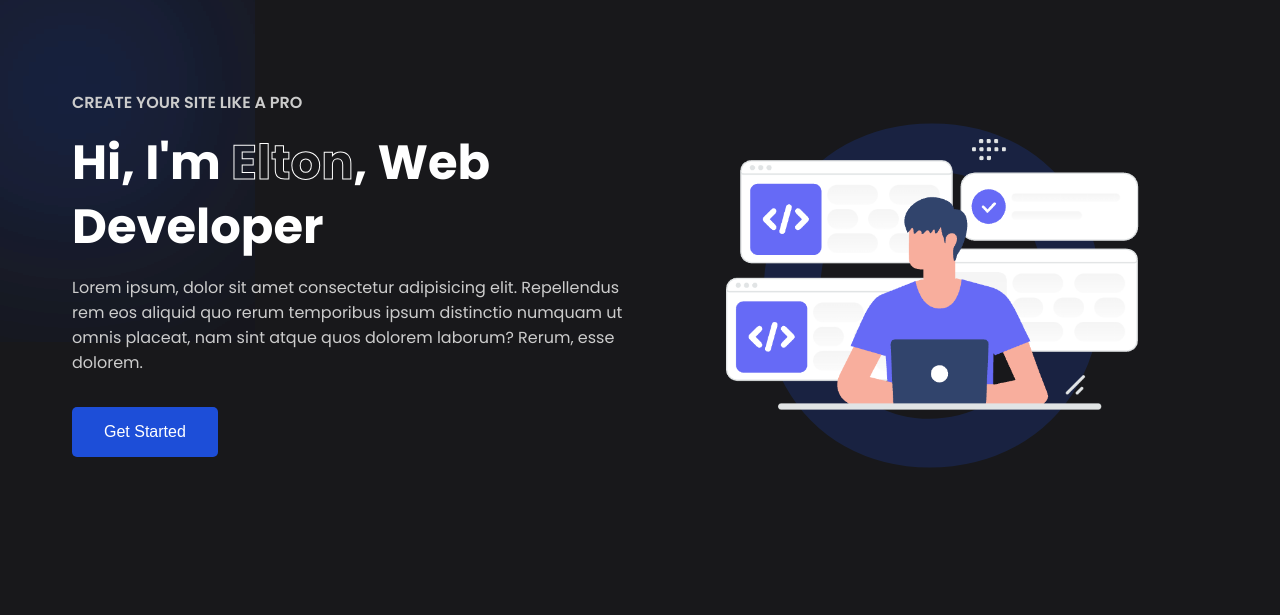
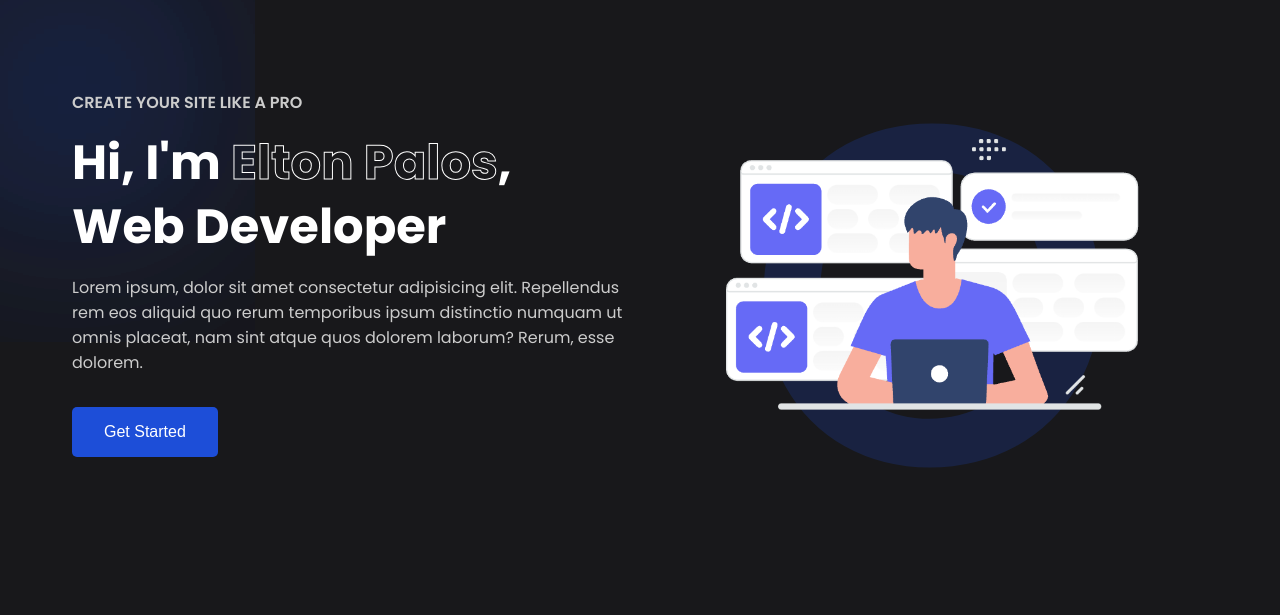
Before and after one commit to Eltskii/portfolio, a plain HTML site: page index.html in a window 1280 px wide. Shown: the part 167-782 px from the top of the page. Drawn offline with nearby package versions, Linux system fonts and the light colour scheme.

Commit message:
Update index.html

```diff
--- a/index.html
+++ b/index.html
@@ -32,7 +32,7 @@
             <span class="blur"></span>
             <span class="blur"></span>
             <h4>CREATE YOUR SITE LIKE A PRO</h4>
-            <H1>Hi, I'm <span>Elton</span>, Web Developer</H1>
+            <H1>Hi, I'm <span>Elton  Palos</span>, Web Developer</H1>
             <p>
                 Lorem ipsum, dolor sit amet consectetur adipisicing elit. Repellendus rem eos aliquid quo rerum
                 temporibus ipsum distinctio numquam ut omnis placeat, nam sint atque quos dolorem laborum? Rerum, esse
```
